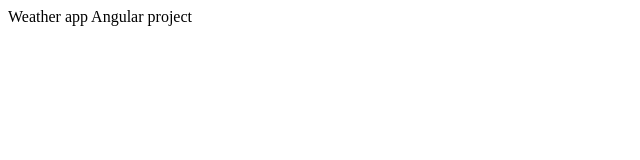
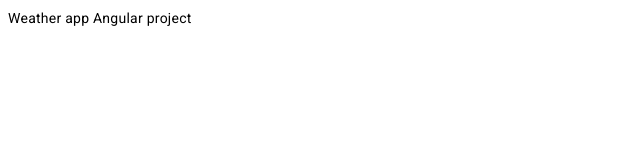
Before and after one commit to cristianriosv/my-weather-app-angular, an Angular app: page / in a window 1280 px wide. Shown: the top 160 px of the page, without its empty margins (0-640 px from the left). Built offline with nearby package versions, Linux system fonts and the light colour scheme.

Commit message:
lib: add material angular to use in the project

```diff
--- a/angular.json
+++ b/angular.json
@@ -30,6 +30,7 @@
               "src/assets"
             ],
             "styles": [
+              "@angular/material/prebuilt-themes/deeppurple-amber.css",
               "src/styles.sass"
             ],
             "scripts": []
@@ -93,6 +94,7 @@
               "src/assets"
             ],
             "styles": [
+              "@angular/material/prebuilt-themes/deeppurple-amber.css",
               "src/styles.sass"
             ],
             "scripts": []
--- a/package.json
+++ b/package.json
@@ -11,10 +11,12 @@
   "private": true,
   "dependencies": {
     "@angular/animations": "^16.2.0",
+    "@angular/cdk": "^16.2.7",
     "@angular/common": "^16.2.0",
     "@angular/compiler": "^16.2.0",
     "@angular/core": "^16.2.0",
     "@angular/forms": "^16.2.0",
+    "@angular/material": "^16.2.7",
     "@angular/platform-browser": "^16.2.0",
     "@angular/platform-browser-dynamic": "^16.2.0",
     "@angular/router": "^16.2.0",
--- a/src/index.html
+++ b/src/index.html
@@ -6,8 +6,11 @@
   <base href="/">
   <meta name="viewport" content="width=device-width, initial-scale=1">
   <link rel="icon" type="image/x-icon" href="favicon.ico">
+  <link rel="preconnect" href="https://fonts.gstatic.com">
+  <link href="https://fonts.googleapis.com/css2?family=Roboto:wght@300;400;500&display=swap" rel="stylesheet">
+  <link href="https://fonts.googleapis.com/icon?family=Material+Icons" rel="stylesheet">
 </head>
-<body>
+<body class="mat-typography">
   <app-root></app-root>
 </body>
 </html>
```
Also changed, not shown: 1 other file (tests, documents, lock files or other folders).
